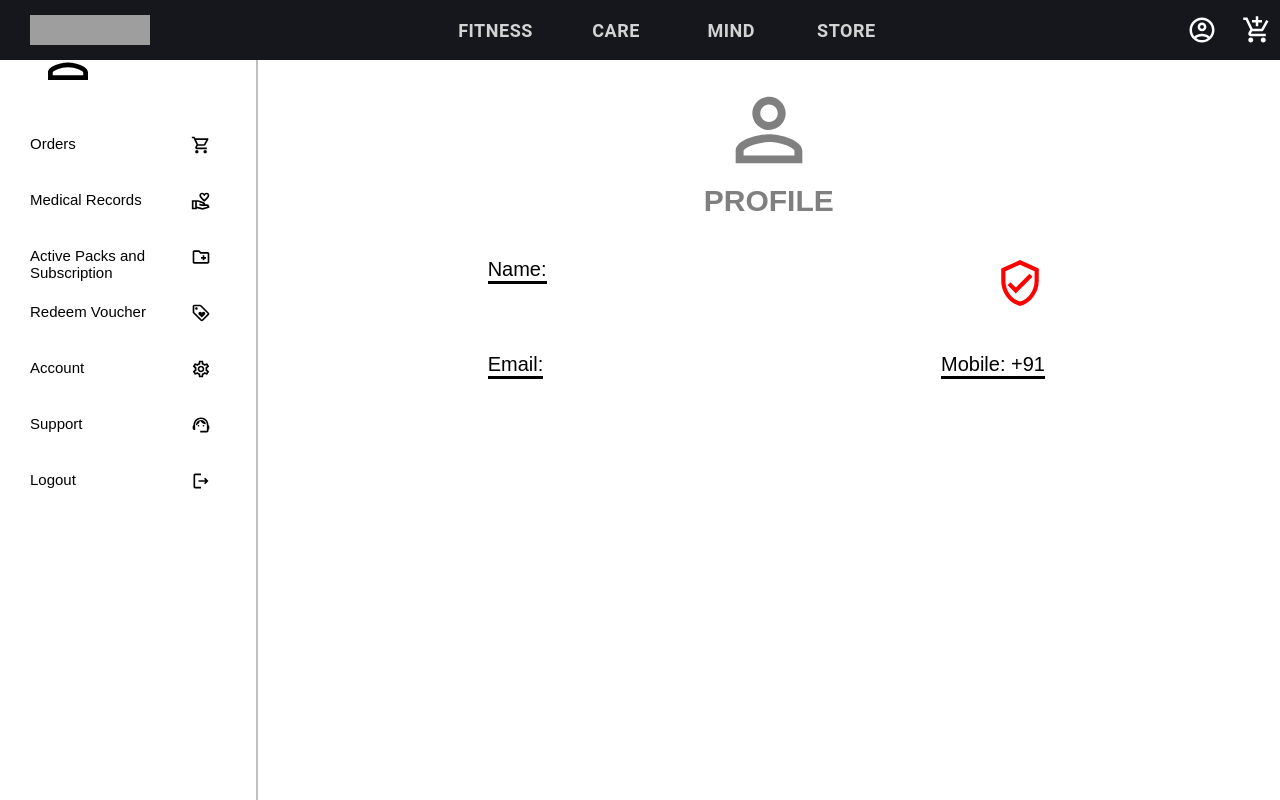
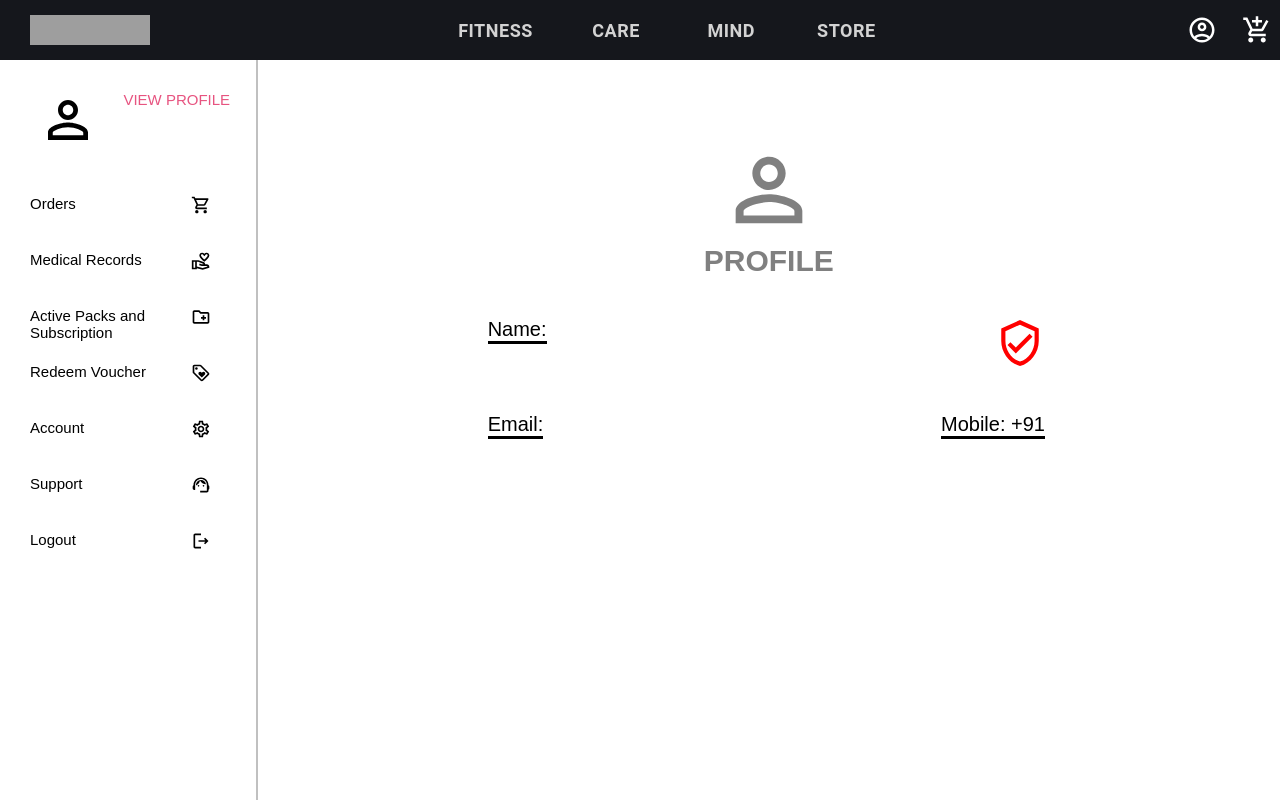
Before and after one commit to Avi1702/cult.fit, a React (Create React App) app in the folder avinash/: page /profile in a window 1280 px wide. Shown: the top 800 px of the page. Built offline with nearby package versions, Linux system fonts and the light colour scheme; no server answers; sample sign-in values are in the browser's storage; grey boxes are pictures that could not be loaded.

Commit message:
profile page fixed

```diff
--- a/avinash/src/components/Profile.jsx
+++ b/avinash/src/components/Profile.jsx
@@ -53,7 +53,7 @@
         return <Navigate to="/" />
       }
   return (
-<div style={{display:"flex",backgroundColor:"#fff"}}>
+<div style={{display:"flex",backgroundColor:"#fff",paddingTop:"60px"}}>
     <div style={{width:"25vw",borderRight:"2px solid silver",height:"100vh"}}>
     <div style={{width:"100%",height:"15vh",display:"flex"}}>
     <PersonOutlineOutlinedIcon
```
